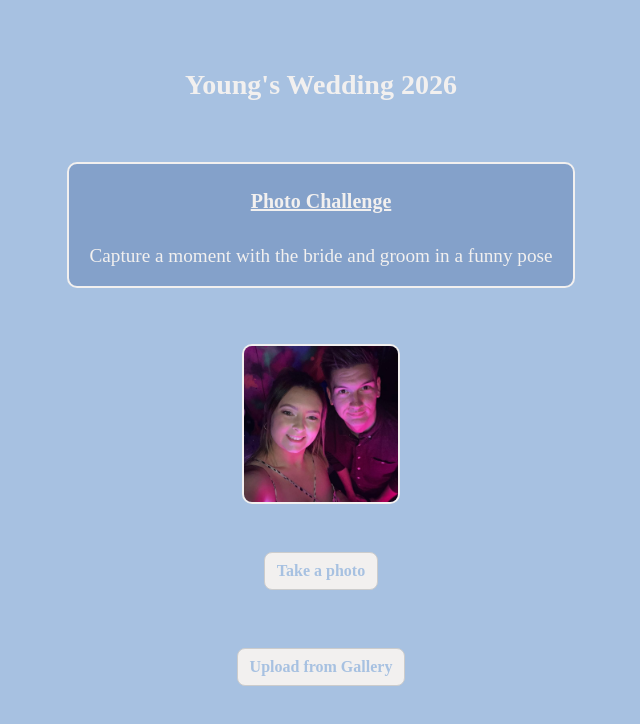
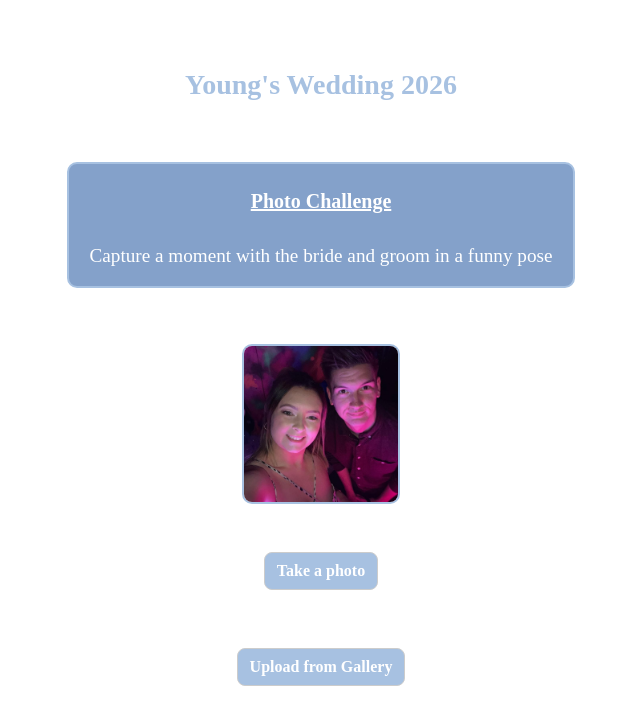
Before and after one commit to Young-95/Wedding_Album_App, a React (Vite) app: page / in a window 1280 px wide. Shown: the top 724 px of the page, without its empty margins (319-959 px from the left). Built offline with nearby package versions, Linux system fonts and the light colour scheme; a web font is replaced by a local one.

Commit message:
change back to white bg

```diff
--- a/src/App.css
+++ b/src/App.css
@@ -3,8 +3,8 @@
   width: 100%;
 }
 :root {
-  --main-color: #A7C1E1;
-  --secondary-color: #F2F0EF;
+  --main-color: white;
+  --secondary-color: #A7C1E1;
   --accent-color: #84a1ca;
 }
 
@@ -103,11 +103,10 @@ label {
 
 
 .challenge-container {
-
   display: flex;
   flex-direction: column;
   justify-content: center;
-  color: var(--secondary-color);
+  color: var(--main-color);
   background-color: var(--accent-color);
   border-radius: 10px;
   padding: 5px 10px;
```
